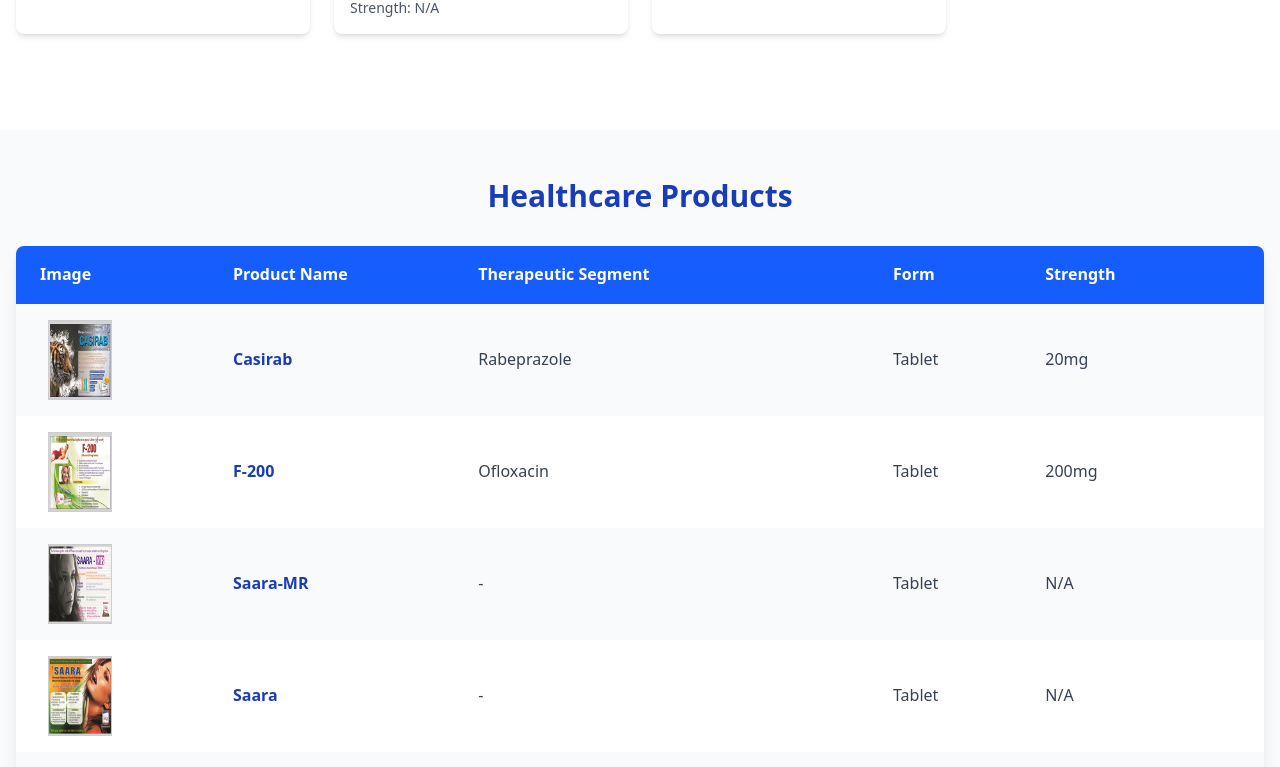
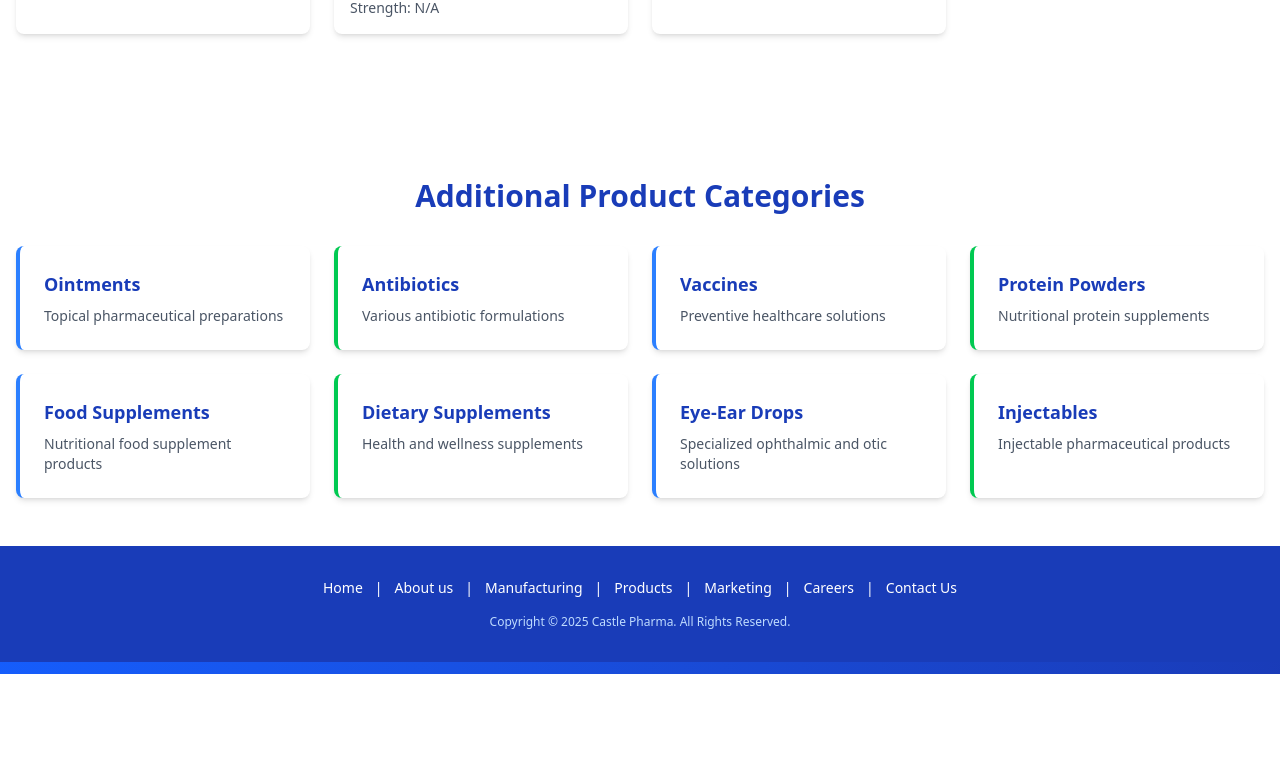
Before and after one commit to sankalpmaza/castle-pharma, a Next.js app: page /products in a window 1280 px wide. Shown: the part 2536-3303 px from the top of the page. After the commit the page ends 3210 px from the top, so only its background shows below. Built offline with nearby package versions, Linux system fonts and the light colour scheme.

Commit message:
removed duplicate products

```diff
--- a/src/app/products/page.tsx
+++ b/src/app/products/page.tsx
@@ -177,84 +177,6 @@
         </div>
       </section>
 
-      {/* Products Table */}
-      <section className="py-12 bg-gray-50">
-        <div className="container mx-auto px-4">
-          <div className="text-center mb-8">
-            <h2 className="text-2xl sm:text-3xl font-bold text-blue-800 mb-4">Healthcare Products</h2>
-          </div>
-
-          {/* Mobile View - Cards */}
-          <div className="lg:hidden space-y-4 mb-8">
-            {products.map((product, index) => (
-              <div key={index} className="bg-white rounded-lg shadow-md p-4">
-                <div className="flex items-start space-x-4">
-                  <div className="w-16 h-16 relative flex-shrink-0">
-                    <Image
-                      src={product.image}
-                      alt={product.name}
-                      fill
-                      className="object-contain rounded-md"
-                    />
-                  </div>
-                  <div className="flex-1 min-w-0">
-                    <h3 className="font-semibold text-blue-800 mb-1">{product.name}</h3>
-                    {product.therapeuticSegment && (
-                      <p className="text-sm text-gray-600 mb-1">
-                        <span className="font-medium">Therapeutic:</span> {product.therapeuticSegment}
-                      </p>
-                    )}
-                    <p className="text-sm text-gray-600 mb-1">
-                      <span className="font-medium">Form:</span> {product.form}
-                    </p>
-                    <p className="text-sm text-gray-600">
-                      <span className="font-medium">Strength:</span> {product.strength}
-                    </p>
-                  </div>
-                </div>
-              </div>
-            ))}
-          </div>
-
-          {/* Desktop View - Table */}
-          <div className="hidden lg:block bg-white rounded-lg shadow-lg overflow-hidden">
-            <div className="overflow-x-auto">
-              <table className="w-full">
-                <thead className="bg-blue-600 text-white">
-                  <tr>
-                    <th className="px-6 py-4 text-left">Image</th>
-                    <th className="px-6 py-4 text-left">Product Name</th>
-                    <th className="px-6 py-4 text-left">Therapeutic Segment</th>
-                    <th className="px-6 py-4 text-left">Form</th>
-                    <th className="px-6 py-4 text-left">Strength</th>
-                  </tr>
-                </thead>
-                <tbody>
-                  {products.map((product, index) => (
-                    <tr key={index} className={index % 2 === 0 ? "bg-gray-50" : "bg-white"}>
-                      <td className="px-6 py-4">
-                        <div className="w-20 h-20 relative">
-                          <Image
-                            src={product.image}
-                            alt={product.name}
-                            fill
-                            className="object-contain rounded-md"
-                          />
-                        </div>
-                      </td>
-                      <td className="px-6 py-4 font-semibold text-blue-800">{product.name}</td>
-                      <td className="px-6 py-4 text-gray-700">{product.therapeuticSegment || "-"}</td>
-                      <td className="px-6 py-4 text-gray-700">{product.form}</td>
-                      <td className="px-6 py-4 text-gray-700">{product.strength}</td>
-                    </tr>
-                  ))}
-                </tbody>
-              </table>
-            </div>
-          </div>
-        </div>
-      </section>
-
       {/* Additional Product Categories */}
       <section className="py-12">
         <div className="container mx-auto px-4">
```
